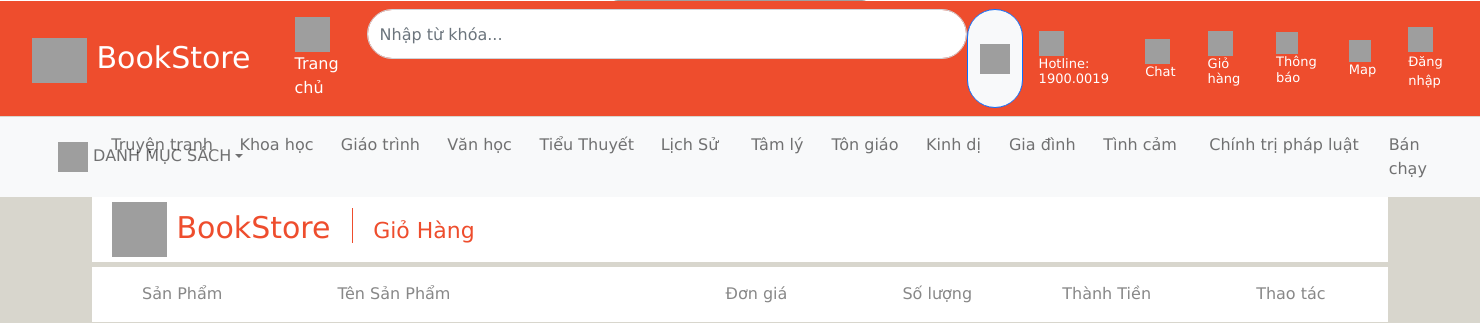
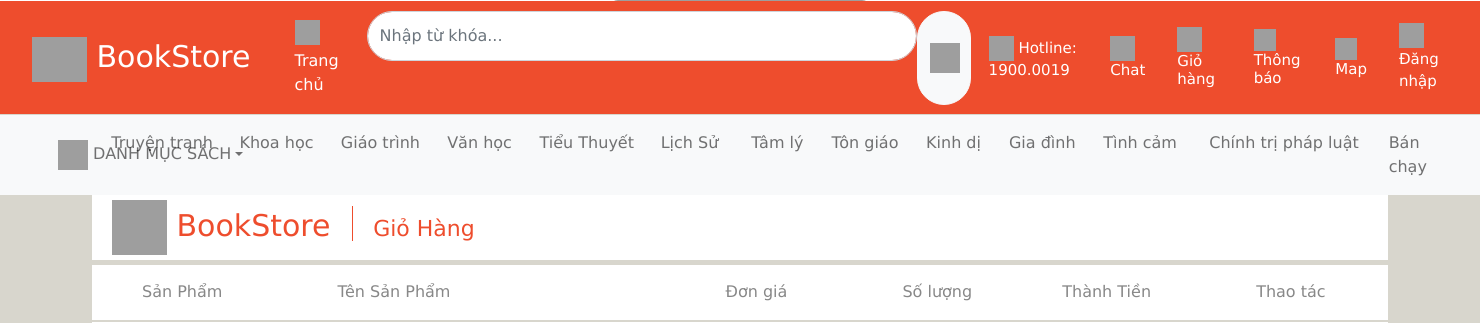
Before and after one commit to PTienDatt/QuanLyBanSach, a Flask app: page /product/1 in a window 1480 px wide. Shown: the part 488-811 px from the top of the page. Run offline with Flask 3, Linux system fonts and the light colour scheme; grey boxes are pictures that could not be loaded.

Commit message:
13g09 23/11/2024

```diff
--- a/quanLyNhaSach/saleapp/templates/layout/base.html
+++ b/quanLyNhaSach/saleapp/templates/layout/base.html
@@ -81,19 +81,19 @@
 
             <div class="collapse navbar-collapse" id="collapsibleNavbar">
                 <ul class="navbar-nav me-auto">
-                    <a class="nav-link active" href="/" style="margin-right:20px;"> <img
-                            style="width:35px;height:35px; margin-right:5px;"
-                            src="https://cdn-icons-png.flaticon.com/128/9073/9073020.png"
+                    <a class="nav-link active" href="/" style="margin-right:20px; margin-top:6px;"> <img
+                            style="width:25px;height:25px; margin-right:5px; margin-top:-10px;"
+                            src="https://cdn-icons-png.flaticon.com/128/6583/6583566.png"
                             alt="">Trang chủ</a>
 
 
                     <form class="d-flex d-flex ">
-                        <input class="form-control  " style="width:600px; height:50px;border-radius:50px;" name="q"
+                        <input class="form-control  " style="width:550px; height:50px;border-radius:50px;" name="q"
                                type="text"
                                placeholder="Nhập từ khóa...">
 
-                        <button class="btn btn-primary bg-light" style="border-radius:80px" type="submit"><img
-                                style="width:30px;height:30px;"
+                        <button class="btn btn-light bg-light" style="border-radius:80px; width:9%; " type="submit"><img
+                                style="width:30px;height:30px; "
                                 src="https://cdn-icons-png.flaticon.com/128/17949/17949015.png"
                                 alt=""></button>
                     </form>
@@ -103,53 +103,56 @@
 
                 <!--            Hotline-->
                 <h3>
-                    <a class=" nav-item nav-link text-white " style="font-size:13px;" href="/"><img
+                    <a class=" nav-item nav-link text-white " style="font-size:15px;" href="/"><img
                             style="width:25px;height:25px;font:arial"
-                            src="https://cdn3.iconfinder.com/data/icons/social-network-30/512/social-01-64.png"
+                            src="https://cdn-icons-png.flaticon.com/128/2948/2948005.png"
                             alt=""> Hotline: 1900.0019</a>
 
                 </h3>
 
                 <!--            Chat-->
                 <h3>
-                    <a class="nav-link text-white  " style="font-size:13px;" href="/"> <img
+                    <a class="nav-link text-white  " style="font-size:15px;" href="/"> <img
                             style="width:25px;height:25px;"
-                            src="https://cdn-icons-png.flaticon.com/128/1041/1041916.png"
+                            src="https://cdn-icons-png.flaticon.com/128/599/599419.png"
                             alt=""> Chat </a>
 
                 </h3>
 
                 <!--            Cửa hàng-->
                 <h3>
-                    <a class="nav-link text-white " style="font-size:13px;" href="/ThanhToan"> <img
+                    <a class="nav-link text-white " style="font-size:15px;" href="/ThanhToan"> <img
                             style="width:25px;height:25px"
-                            src="https://cdn-icons-png.flaticon.com/128/3523/3523887.png"
+                            src="https://cdn-icons-png.flaticon.com/128/4990/4990248.png"
                             alt=""> Giỏ hàng </a>
                 </h3>
 
                 <!--            Thông báo-->
                 <h3>
-                    <a class="nav-link text-white " style="font-size:13px;" href="/"> <img
+                    <a class="nav-link text-white " style="font-size:15px;" href="/"> <img
                             style="width:22px;height:22px"
-                            src="https://cdn-icons-png.flaticon.com/128/8515/8515216.png"
+                            src="https://cdn-icons-png.flaticon.com/128/148/148920.png"
                             alt=""> Thông báo </a>
 
                 </h3>
 
                 <!--            Vị trí-->
                 <h3>
-                    <a class="nav-link text-white " style="font-size:13px;"
+                    <a class="nav-link text-white " style="font-size:15px;"
                        href="https://www.google.com/maps?authuser=1"> <img style="width:22px;height:22px"
-                                                                           src="https://cdn-icons-png.flaticon.com/128/149/149060.png"
+                                                                           src="https://cdn-icons-png.flaticon.com/128/14033/14033698.png"
                                                                            alt=""> Map </a>
 
                 </h3>
                 <!--                    Đăng nhập-->
                 <form class="nav-item">
-                    <a class="nav-link text-white" style="font-size:13px;" href="/login"> <img
+                    <a class="nav-link text-white" style="font-size:15px;" href="/login"> <img
                             style="width:25px;height:25px"
-                            src="https://cdn4.iconfinder.com/data/icons/internet-security-flat-2/32/Internet_Security_entrance_login_log_in_arrow-64.png"
+                            src="https://cdn-icons-png.flaticon.com/128/11741/11741058.png"
                             alt=""> Đăng nhập </a>
+
+
+
                 </form>
             </div>
 
```
Also changed, not shown: quanLyNhaSach/saleapp/templates/index.html (+10 -9 lines).
